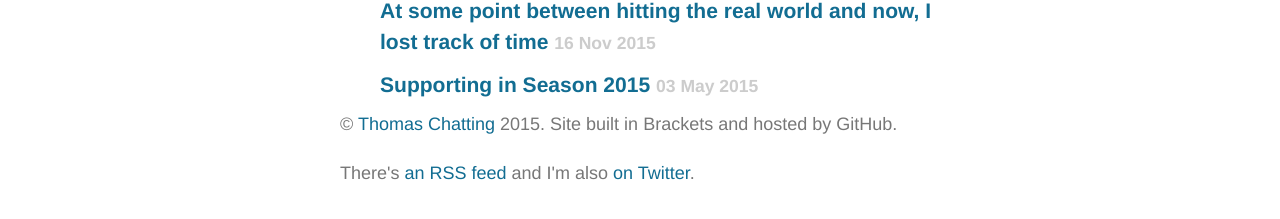
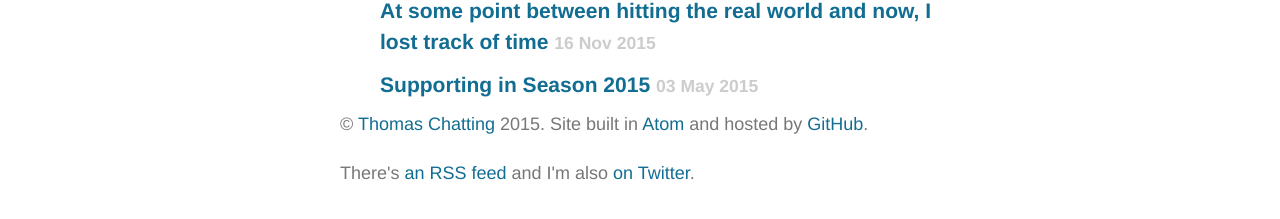
Before and after one commit to tomchatting/tomchatting.github.io, a Jekyll site: the page built from _posts/2013-11-24-css-now.markdown, in a window 1280 px wide. Shown: the part 467-686 px from the top of the page. Built offline with Jekyll 4.4.1, drawn with Linux system fonts in a browser that asks for light colours.

Commit message:
Adhering to html5 styleguide
Kind of

```diff
--- a/_layouts/default.html
+++ b/_layouts/default.html
@@ -15,6 +15,6 @@
 
     {{ content }}
 
-    <p><ins>&copy; <a href=/about/>Thomas Chatting</a> 2015. Site built in Brackets and hosted by GitHub.</ins></p>
+    <p><ins>&copy; <a href=/about>Thomas Chatting</a> 2015. Site built in <a href=http://atom.io target=_blank>Atom</a> and hosted by <a href=https://pages.github.com target=_blank>GitHub</a>.</ins></p>
     <p><ins>There's <a href=/feed.xml>an RSS feed</a> and I'm also <a href=//twitter.com/phenomenontom>on Twitter</a>.</ins></p>
     </div>
--- a/_layouts/page.html
+++ b/_layouts/page.html
@@ -1,6 +1,6 @@
 ---
 layout: default
 ---
-<article class="article">
+<article class=article>
 	{{ content }}
 </article>
--- a/_layouts/post.html
+++ b/_layouts/post.html
@@ -1,7 +1,7 @@
 ---
 layout: default
 ---
-<article class="{{ page.category }}">
+<article class={{ page.category }}>
     <h1 class="article-title" title="{{ page.date | date: "%d %B, %Y" }}">{{ page.title }}</h1>
 
     {% if page.link %}
@@ -25,16 +25,16 @@
 
 </div>
 <hr>
-<div class="wrapper">
+<div class=wrapper>
 
 
-<aside class="related">
+<aside class=related>
   <h2>Recent posts</h2>
-  <ul class="related-posts">
+  <ul class='related-posts'>
     {% for post in site.related_posts limit:3 %}
       <li>
         <h3>
-          <a href="{{ post.url }}">
+          <a href='{{ post.url }}'>
             {{ post.title }}
             <small><time datetime="{{ post.date | date_to_xmlschema }}">{{ post.date | date_to_string }}</time></small>
           </a>
```
